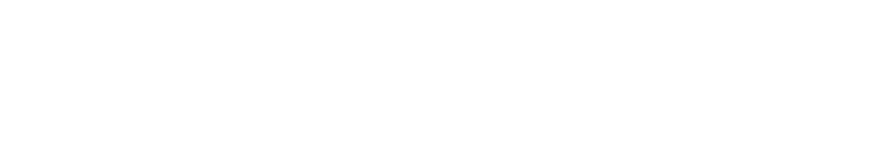
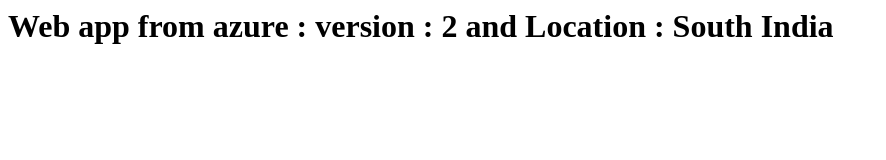
Before and after one commit to arjunsaini1992/secondrepository, a plain HTML site: page index.html in a window 1280 px wide. Shown: the whole page, without its empty margins (0-886 px from the left). Drawn offline with Linux system fonts and the light colour scheme.

Commit message:
Create index.html

```diff
--- a/index.html
+++ b/index.html
@@ -1,9 +1,8 @@
 <html>
-<head>
-<title>
-<h1>Second Version </h1>
-</title>
-
-</head>
-<body></body>
-</html
+    <head>
+         <title>Infy Web </title>
+   </head>
+    <body>
+           <h1>Web app from azure : version : 2 and Location : South India</h1>
+    </body>
+</html>
```
